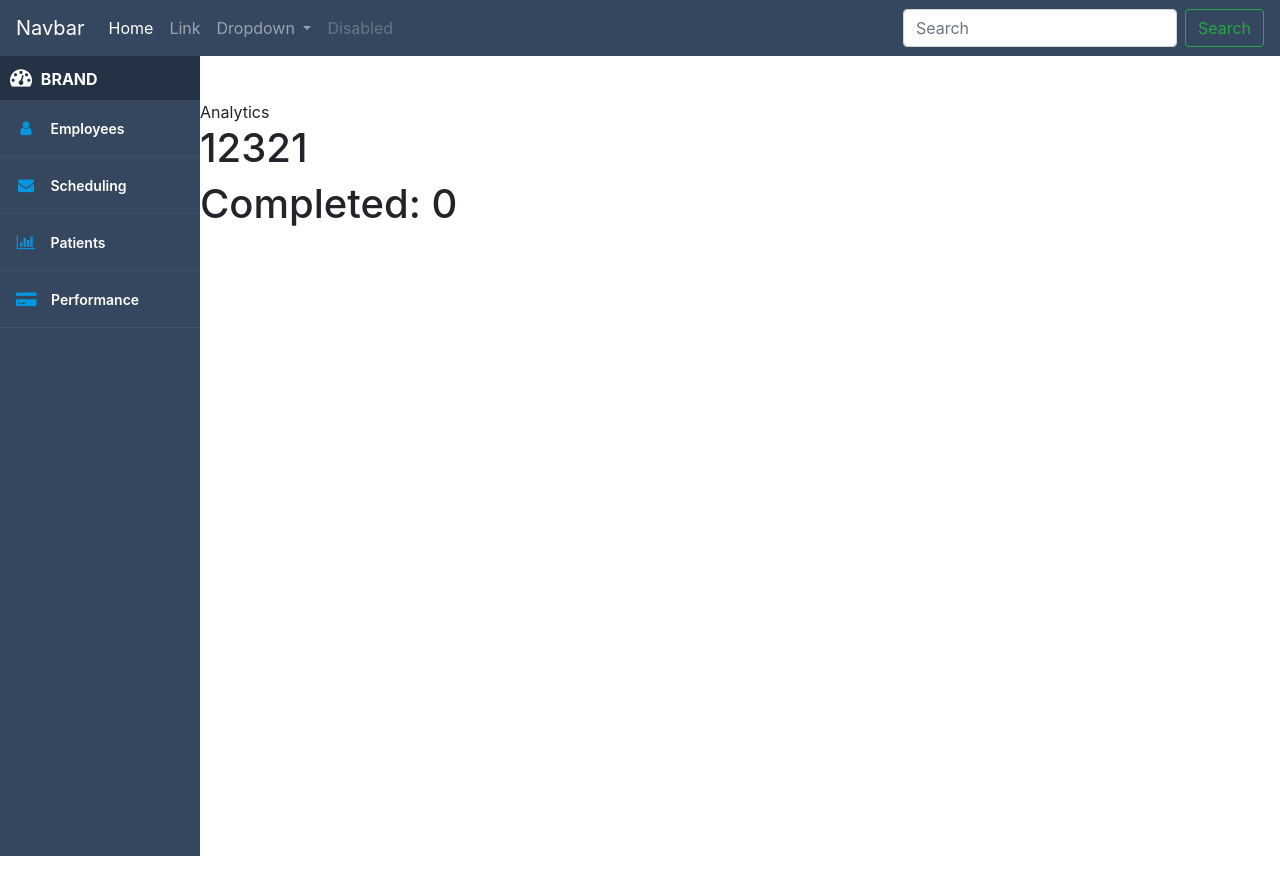
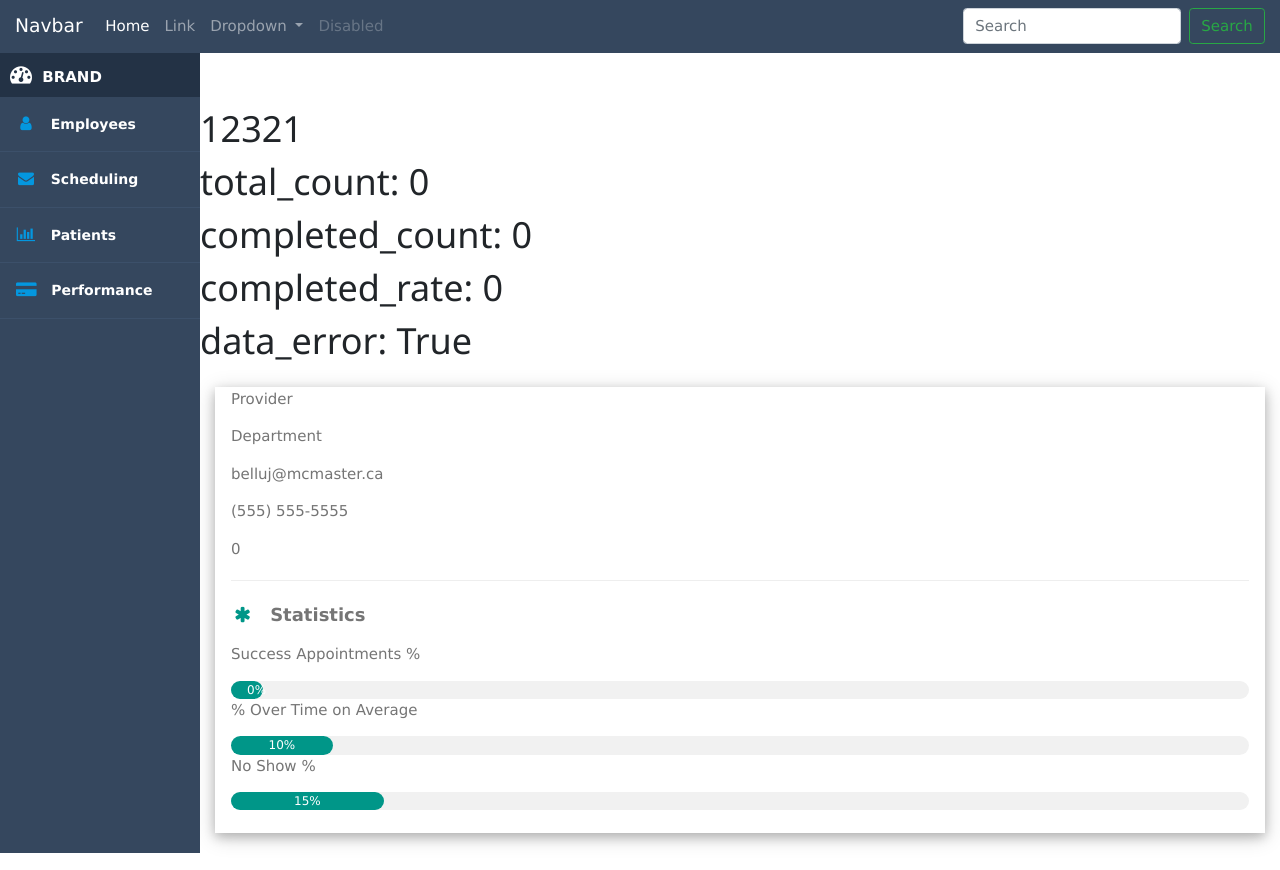
Before and after one commit to smallcuber/capstone-project, a Django app: page /providers/1/ in a window 1280 px wide. Run offline with Django 3.2, Linux system fonts and the light colour scheme; data that the repository does not hold is empty; some libraries are stand-ins or nearby versions.

Commit message:
constructing provider info page

```diff
--- a/data/static/data/main1.css
+++ b/data/static/data/main1.css
@@ -201,8 +201,8 @@ body {
 
 /* main box container */
 .main {
-	display: flex;
-	flex-flow: row wrap;
+	/*display: flex;*/
+	/*flex-flow: row wrap;*/
 }
 .widget {
 	flex-basis: 300px;
--- a/data/templates/data/base.html
+++ b/data/templates/data/base.html
@@ -96,10 +96,10 @@
 		</div>
 		<div class="main-content">
 			<div class="main">
-				Analytics
+				{% block body %}
+			    {% endblock %}
             </div>
-			{% block body %}
-			{% endblock %}<!--
+			<!--
 			<div class="main">
 				<div class="widget">
 					<div class="title">Attending Rate</div>
--- a/data/templates/data/patientov.html
+++ b/data/templates/data/patientov.html
@@ -2,10 +2,10 @@
 {% block title %}Patient Overview{% endblock %}
 {% block body %}
     <form method="post" id="empname" data-validate-username-url="#">
-        <span>Full Name</span><input id="empfname" onkeyup="showName(this.value)" value=""/>
+        <span for='empfname'>Search by patient ID </span>
+        <input id="empfname" onkeyup="showName(this.value)" value=""/>
+        <input type="submit" class="button" />
     </form>
-
-    <p id="test">Employee names</p>
 
     <div class="align-center" id="patientov" style="height: 400px;"></div>
     <div class="align-center" id="patientov-canceled-reason" style="height: 400px;"></div>
--- a/data/templates/data/provider_detail.html
+++ b/data/templates/data/provider_detail.html
@@ -1,17 +1,50 @@
 {% extends 'data/base.html' %}
 {% block title %}Patient Detail{% endblock %}
 {% block body %}
-<!DOCTYPE html>
-<html lang="en">
-<head>
-    <meta charset="UTF-8">
-    <title>Title</title>
-</head>
-<body>
+    <link rel="stylesheet" href="https://www.w3schools.com/w3css/4/w3.css">
 <h1> 12321</h1>
 {% for info, value in providerInfo.items %}
     <h1>{{ info }}: {{ value }} </h1>
 {% endfor %}
-</body>
-</html>
+    <div class="w3" style="padding: 15px">
+
+      <div class="w3-white w3-text-grey w3-card-4">
+        <div class="w3-display-container">
+		<!-- Can be used for picture on profile -->
+
+          <div class="w3-display-bottomleft w3-container w3-text-black">
+            <h2></h2> <!--Provider name !-->
+          </div>
+        </div>
+        <div class="w3-container">
+          <p>Provider</p> <!-- this could link to provider's position !-->
+          <p>Department</p> <!--provider's department !-->
+          <p>belluj@mcmaster.ca</p> <!--provider's email !-->
+          <p>(555) 555-5555</p>  <!--provider's telephone !-->
+            {{ providerInfo.completed_rate }}
+          <hr>
+
+          <p class="w3-large"><b><i class="fa fa-asterisk fa-fw w3-margin-right w3-text-teal"></i>Statistics</b></p>
+          <p>Success Appointments %</p>
+          <div class="w3-light-grey w3-round-xlarge w3-small">
+            <div class="w3-container w3-center w3-round-xlarge w3-teal" style="width:{{ providerInfo.completed_rate }}%">{{ providerInfo.completed_rate }}%</div>
+          </div>
+          <p>% Over Time on Average</p>
+          <div class="w3-light-grey w3-round-xlarge w3-small">
+            <div class="w3-container w3-center w3-round-xlarge w3-teal" style="width:10%">
+              <div class="w3-center w3-text-white">10%</div>
+            </div>
+          </div>
+          <p>No Show %</p>
+          <div class="w3-light-grey w3-round-xlarge w3-small">
+            <div class="w3-container w3-center w3-round-xlarge w3-teal" style="width:15%">15%</div>
+          </div>
+          <br>
+
+        </div>
+      </div><br>
+
+    <!-- End Left Column -->
+    </div>
+
 {% endblock %}
--- a/data/views.py
+++ b/data/views.py
@@ -169,25 +169,31 @@ class ProviderInfo(generic.ListView):  # Individual provider view
     def get_context_data(self, **kwargs):
         context = super().get_context_data(**kwargs)
         context['providerInfo'] = {}
-        try:  # Individual canceled appointments count
+        try:  # Individual appointments sum
+            total_query = self.model.objects. \
+                values_list('provider_scheduled'). \
+                filter(provider_scheduled=self.kwargs['provider_scheduled'])
+            context['providerInfo'].update({'total_count': total_query.count()})
+        except ObjectDoesNotExist:
+            context['providerInfo'].update({'total_count': 0})
+
+        try:  # Individual successful appointments count
             completed_query = self.model.objects. \
                 values_list('provider_scheduled'). \
                 filter(provider_scheduled=self.kwargs['provider_scheduled'],
                        noshow_flag__isnull=True,
                        canceled_flag__isnull=True)
-            context['providerInfo'].update({'Completed': completed_query.count()})
+            context['providerInfo'].update({'completed_count': completed_query.count()})
         except ObjectDoesNotExist:
-            context['providerInfo'].update({'Completed': 0})
+            context['providerInfo'].update({'completed_count': 0})
 
-        try:  # Individual canceled appointments count
-            completed_query = self.model.objects. \
-                values_list('provider_scheduled'). \
-                filter(provider_scheduled=self.kwargs['provider_scheduled'],
-                       noshow_flag__isnull=True,
-                       canceled_flag__isnull=True)
-            context['providerInfo'].update({'Completed': completed_query.count()})
-        except ObjectDoesNotExist:
-            context['providerInfo'].update({'Completed': 0})
+        try:  # Calculate the successful appointment rate and return it
+            complete_rate = round((completed_query.count() * 100 / total_query.count()), 2)
+            context['providerInfo'].update({'completed_rate': complete_rate})
+            context['providerInfo'].update({'data_error': False})
+        except ZeroDivisionError:
+            context['providerInfo'].update({'completed_rate': 0})
+            context['providerInfo'].update({'data_error': True})
 
         return context
 
```
Also changed, not shown: data/templates/data/providers.html (+1 -31 lines).
